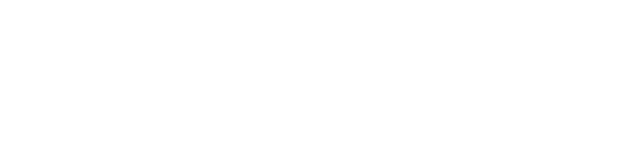
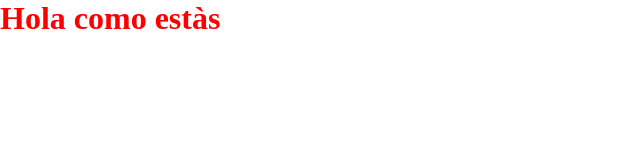
Before and after one commit to jonacds/prueba, a plain HTML site: page index.html in a window 1280 px wide. Shown: the whole page, without its empty margins (0-640 px from the left). Drawn offline with Linux system fonts and the light colour scheme.

Commit message:
cambios añadidos

```diff
--- a/index.html
+++ b/index.html
@@ -8,7 +8,7 @@
     <title>Calendario</title>
 </head>
 <body>
-
+    <h1>Hola como estàs</h1>
     <script src="main.js" type="text/javascript"></script>
 </body>
 </html>
```
